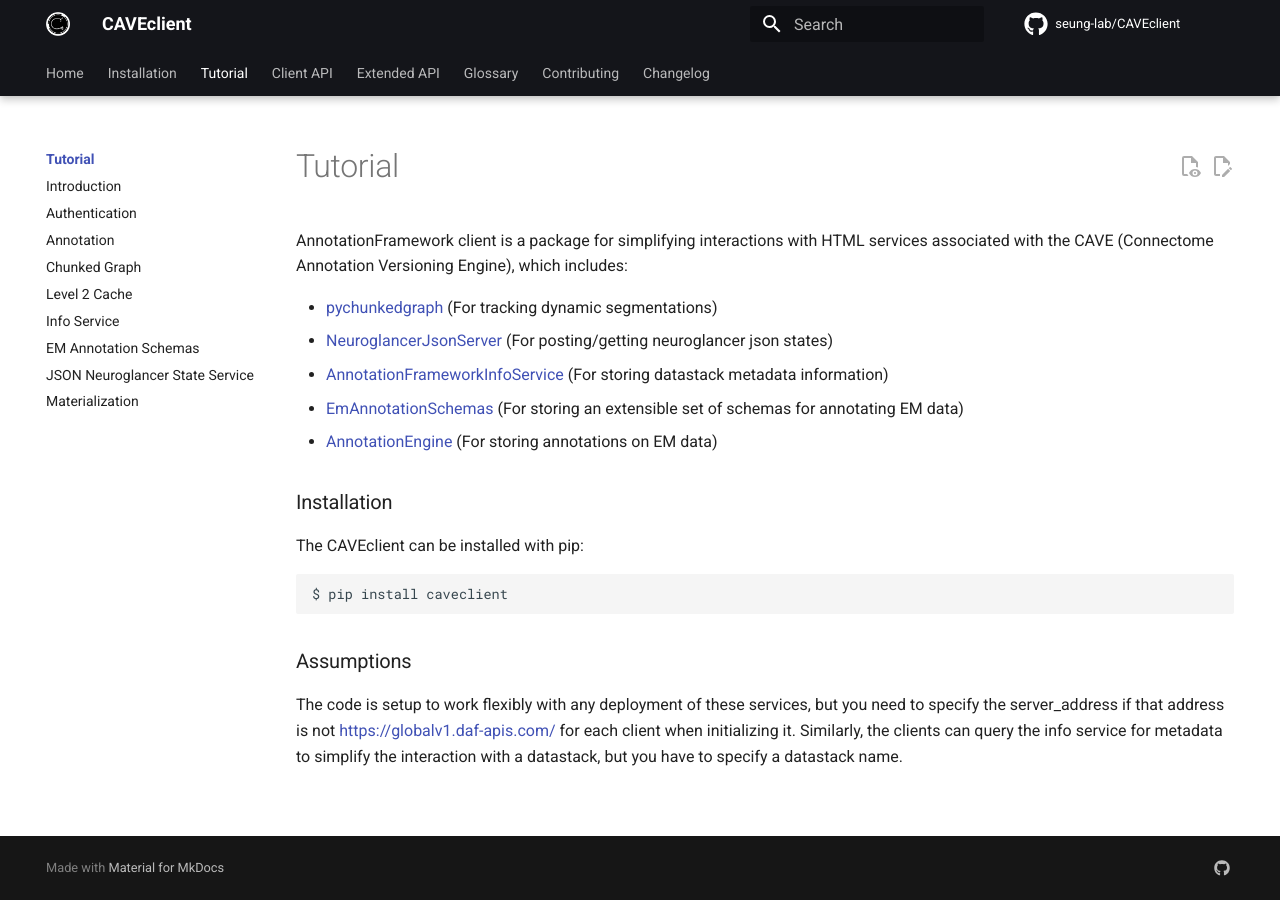
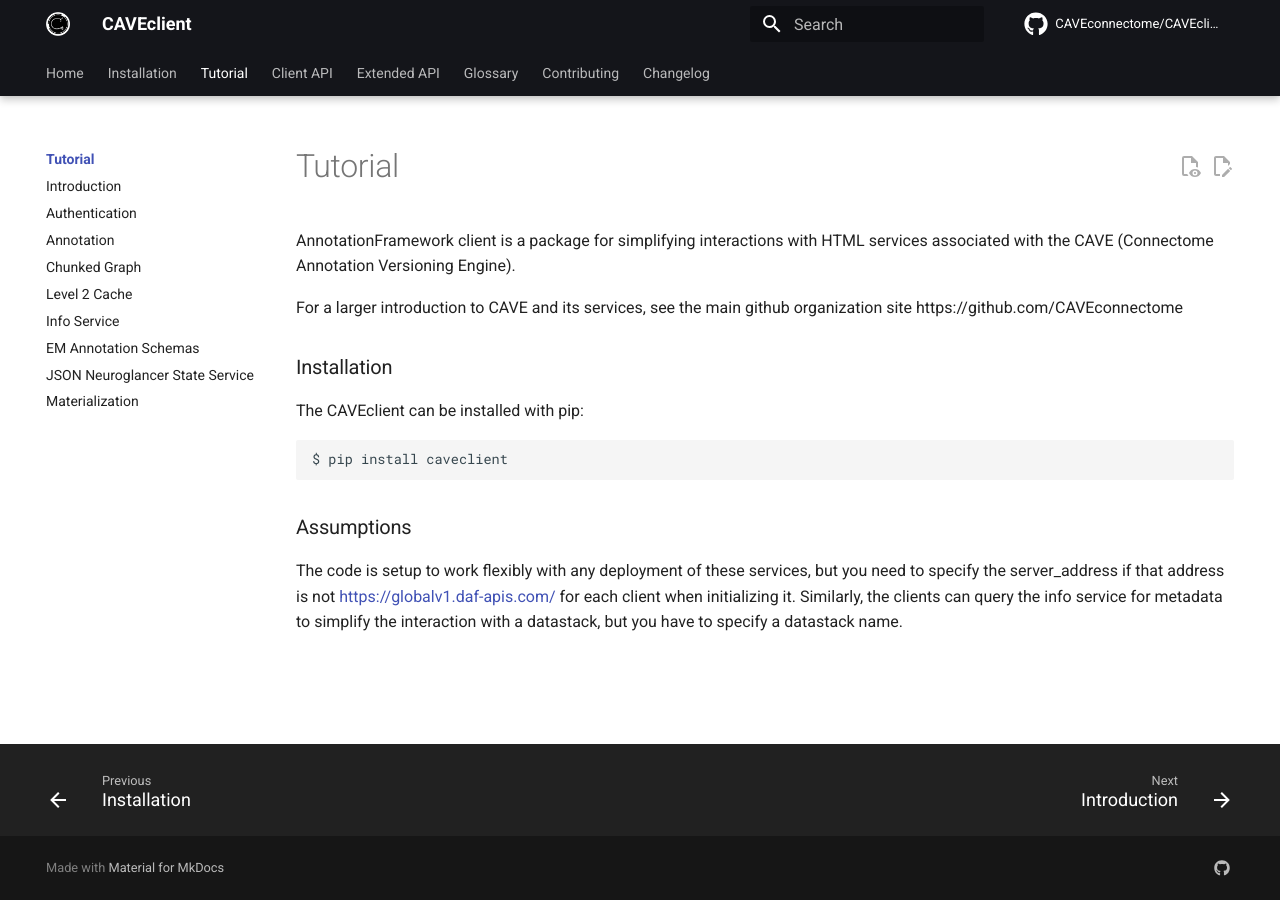
Before and after one commit to CAVEconnectome/CAVEclient, an MkDocs documentation site: the page built from docs/tutorials/index.md, in a window 1280 px wide. Built offline with MkDocs 1.6.1 and Material for MkDocs 9.7.7, drawn with Linux system fonts in a browser that asks for light colours; comment, search, counter and statistics services are not loaded; the version menu is left out.

Commit message:
fixing docs

```diff
--- a/docs/tutorials/index.md
+++ b/docs/tutorials/index.md
@@ -4,18 +4,10 @@
 
 AnnotationFramework client is a package for simplifying interactions
 with HTML services associated with the CAVE (Connectome Annotation
-Versioning Engine), which includes:
+Versioning Engine).
 
-- [pychunkedgraph](https://www.github.com/seung-lab/pychunkedgraph)
-  (For tracking dynamic segmentations)
-- [NeuroglancerJsonServer](https://www.github.com/seung-lab/NeuroglancerJsonServer)
-  (For posting/getting neuroglancer json states)
-- [AnnotationFrameworkInfoService](https://www.github.com/seung-lab/AnnotationFrameworkInfoService)
-  (For storing datastack metadata information)
-- [EmAnnotationSchemas](https://www.github.com/seung-lab/EmAnnotationSchemas)
-  (For storing an extensible set of schemas for annotating EM data)
-- [AnnotationEngine](https://www.github.com/seung-lab/AnnotationEngine)
-  (For storing annotations on EM data)
+For a larger introduction to CAVE and its services,
+see the main github organization site https://github.com/CAVEconnectome
 
 ## Installation
 
--- a/mkdocs.yml
+++ b/mkdocs.yml
@@ -1,7 +1,7 @@
 site_name: CAVEclient
-site_url: https://seung-lab.github.io/CAVEclient/
-repo_url: https://github.com/seung-lab/CAVEclient/
-repo_name: seung-lab/CAVEclient
+site_url: https://caveconnectome.github.io/CAVEclient/
+repo_url: https://github.com/CAVEconnectome/CAVEclient/
+repo_name: CAVEconnectome/CAVEclient
 edit_uri: edit/master/docs/
 nav:
   - Home: index.md
@@ -59,6 +59,7 @@
   features:
     - navigation.indexes
     - navigation.instant
+    - navigation.footer
     # - navigation.path
     - navigation.prune
     # - navigation.sections # toggle to have sections in side nav
```
